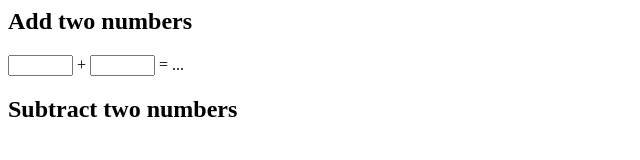
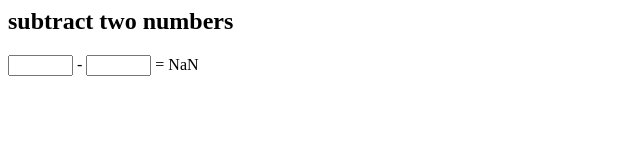
Before and after one commit to noahdealmeida/js, a plain HTML site: page learning.html in a window 1280 px wide. Shown: the whole page, without its empty margins (0-640 px from the left). Drawn offline with Linux system fonts and the light colour scheme.

Commit message:
no message

```diff
--- a/learning.html
+++ b/learning.html
@@ -1,11 +1,13 @@
-<html>
-<head>
+
 
 </head>
 <body>
-<h2>Add two numbers</h2>
-<input id="x" size=5> + <input id="y" size=5> = <span id="z">...</span>
-<script src="learning.js" type="text/javascript"></script>
-<h2>Subtract two numbers</h2>
-</body>
-</html>
+<h2>subtract two numbers</h2>
+<input id="x" size="5"> - <input id="y" size="5"> = <span id="z">NaN</span>
+<script src="./learning_files/learning.js" type="text/javascript"></script>
+
+
+
+
+
+</body></html>
--- a/learning.js
+++ b/learning.js
@@ -4,7 +4,7 @@ console.log("Hello world!")
 
 addValues=function(a,b){
     // parseFload just in case a and b being passed as strings
-    return parseFloat(a)+parseFloat(b)
+    return parseFloat(a)-parseFloat(b)
 }
 
 x.onkeyup=y.onkeyup=function(){
```
